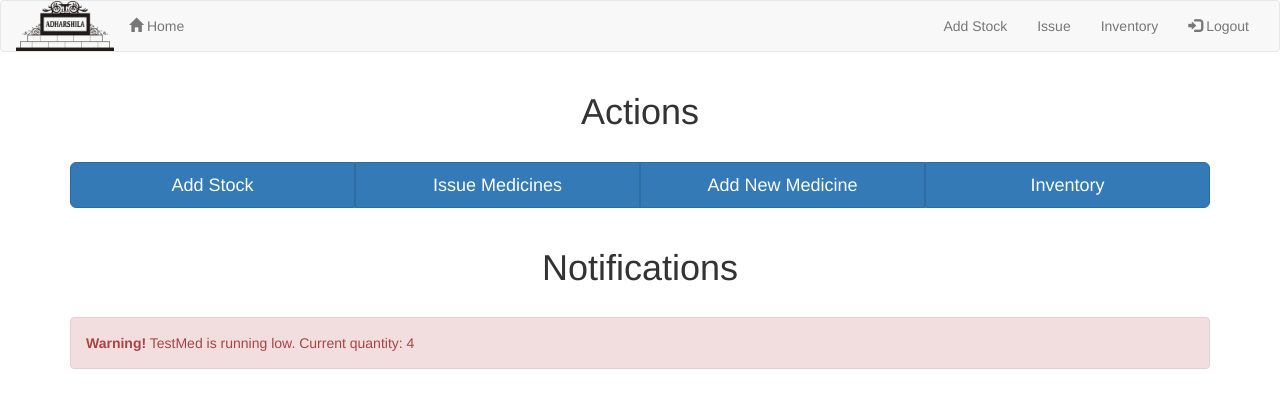
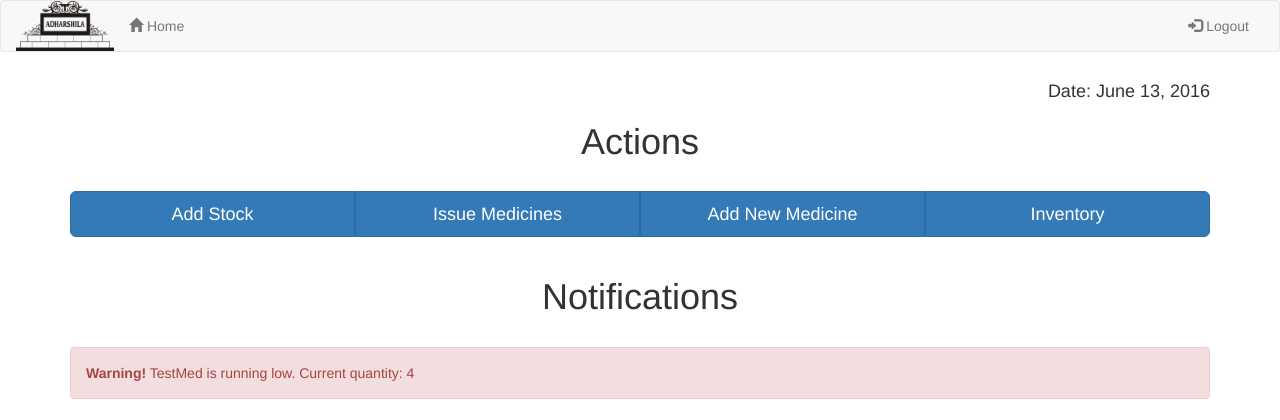
Before and after one commit to nikhilhassija/smahc, a Django app: page / in a window 1280 px wide. Shown: the top 420 px of the page. Run offline with Django 3.2, Linux system fonts and the light colour scheme; a user stored in the database is signed in; data comes from the database, SQL or seed files in the repository; both versions use the stored data as it was after the commit; some libraries are stand-ins or nearby versions.

Commit message:
Removed links from navbar. Added date on home

```diff
--- a/myapp/templates/base.html
+++ b/myapp/templates/base.html
@@ -29,9 +29,9 @@
 					<li><a href="/"><span class="glyphicon glyphicon-home"></span> Home</a></li>
 				</ul>
 				<ul class="nav navbar-nav navbar-right">
-					<li><a href="add">Add Stock</a></li>
-					<li><a href="issue">Issue</a></li>
-					<li><a href="inventory">Inventory</a></li>
+					<!-- <li><a href="add">Add Stock</a></li> -->
+					<!-- <li><a href="issue">Issue</a></li> -->
+					<!-- <li><a href="inventory">Inventory</a></li>  -->
 					<li><a href="logout"><span class="glyphicon glyphicon-log-in"></span> Logout</a></li>
 				</ul>
 			</div>
--- a/myapp/templates/index.html
+++ b/myapp/templates/index.html
@@ -4,6 +4,7 @@
 {% endblock %}
 {% block content %}
 	<div class="container">
+		<h4 align="right">Date: {{ date }}</h3>
 		<h1 align="center">Actions</h1>
 		<br>
 		<div class="btn-group btn-group-lg btn-group-justified">
--- a/myapp/views.py
+++ b/myapp/views.py
@@ -20,7 +20,7 @@ def index(request):
 			mname.append(i.name)
 			mqty.append(i.quantity)
 	mzip = list(zip(mname,mqty))
-	context = {'medicines':mzip}
+	context = {'medicines':mzip, 'date':timezone.now().date()}
 	return render(request,'index.html',context)
 
 def login_view(request):
```
Also changed, not shown: db.sqlite3.
